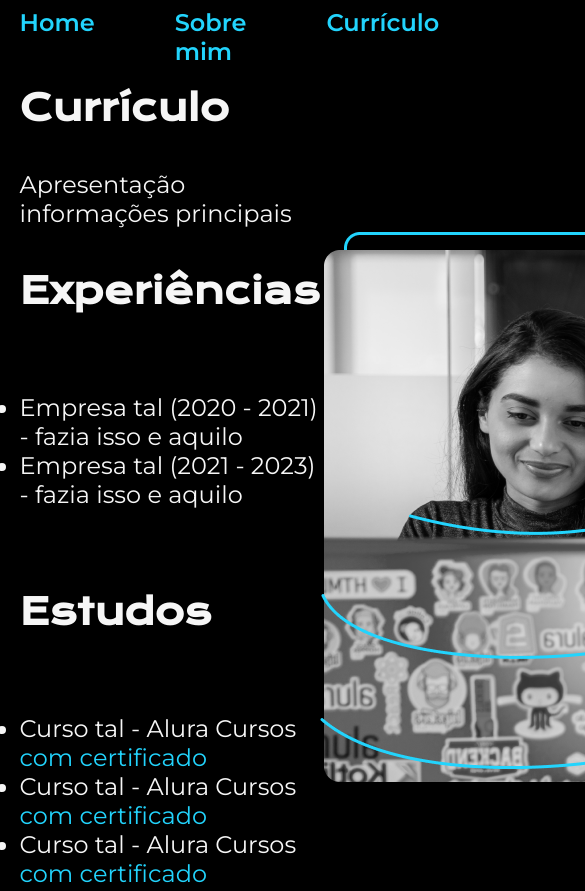
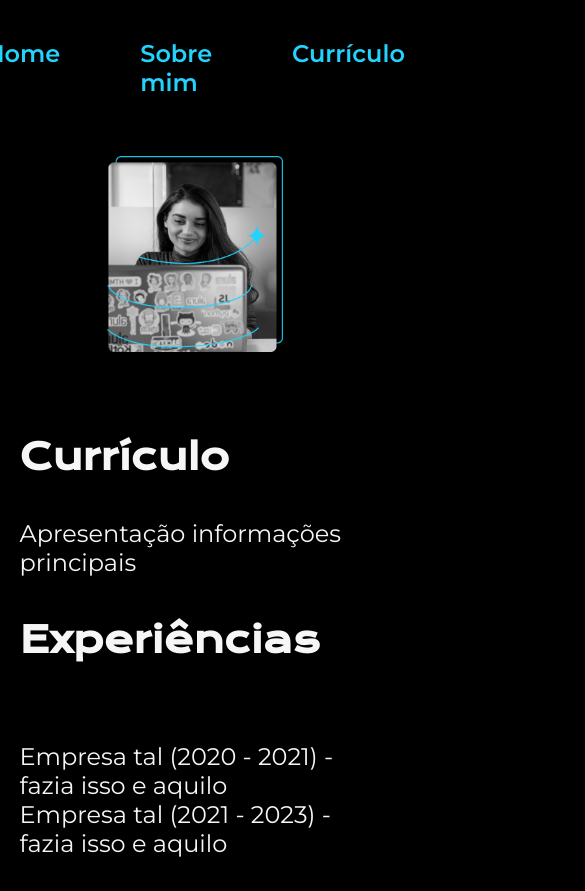
Before and after one commit to WallaceTor4/MeuPortfolio, a plain HTML site: page curriculo.html in a window 390 px wide. Shown: the top 891 px of the page, 585 px wide, since content can reach past the window. Drawn offline with nearby package versions, Linux system fonts and the light colour scheme.

Commit message:
Atualização do Portfólio

```diff
--- a/curriculo.html
+++ b/curriculo.html
@@ -23,20 +23,20 @@
                 <h2 class="apresentacao__conteudo__titulo">Experiências</h2>
                 <p class="apresentacao__conteudo__texto">
                     <ul class="apresentacao__conteudo__texto">
-                        <li>Empresa tal (2020 - 2021) - fazia isso e aquilo</li>
-                        <li>Empresa tal (2021 - 2023) - fazia isso e aquilo</li>
+                        <li class="apresentacao__conteudo__lista">Empresa tal (2020 - 2021) - fazia isso e aquilo</li>
+                        <li class="apresentacao__conteudo__lista">Empresa tal (2021 - 2023) - fazia isso e aquilo</li>
                     </ul>
                 </p>
                 <h2 class="apresentacao__conteudo__titulo">Estudos</h2>
                 <p class="apresentacao__conteudo__texto">
                     <ul class="apresentacao__conteudo__texto">
-                        <li>Curso tal - Alura Cursos <a href="#">com certificado</a></li>
-                        <li>Curso tal - Alura Cursos <a href="#">com certificado</a></li>
-                        <li>Curso tal - Alura Cursos <a href="#">com certificado</a></li>
+                        <li class="apresentacao__conteudo__lista">Curso tal - Alura Cursos <a href="#">com certificado</a></li>
+                        <li class="apresentacao__conteudo__lista">Curso tal - Alura Cursos <a href="#">com certificado</a></li>
+                        <li class="apresentacao__conteudo__lista">Curso tal - Alura Cursos <a href="#">com certificado</a></li>
                     </ul>
                 </p>
             </section>
-            <img src="./assets/imagem.png" alt="Foto da Joana Santos programando">
+            <img class="apresentacao__imagem" src="./assets/imagem.png" alt="Foto da Joana Santos programando">
     </main>
 
     <footer class="rodapé">
--- a/styles/style.css
+++ b/styles/style.css
@@ -32,7 +32,7 @@ body{
 
 .cabecalho__menu__link {
     font-family: var(--fonte-secundaria);
-    font-size: 24px;
+    font-size: 1.5rem;
     font-weight: 600;
     color: var(--cor-terciaria);
     text-decoration: none;
@@ -43,16 +43,17 @@ body{
     display: flex;
     align-items: center;
     justify-content: space-between;
+    gap: 82px;
 }
 .apresentacao__conteudo{
-    width: 615px;
+    width: 50%;
     display: flex;
     flex-direction: column;
     gap: 40px;
 }
 
 .apresentacao__conteudo__titulo{
-    font-size: 36px;
+    font-size: 2.25rem;
     font-family: var(--fonte-primaria);
 }
 
@@ -61,7 +62,7 @@ body{
 }
 
 .apresentacao__conteudo__texto{
-    font-size: 24px;
+    font-size: 1.5rem;
     font-family: var(--fonte-secundaria);
 }
 
@@ -80,17 +81,17 @@ body{
 .apresentacao__links__subtitulo{
     font-family: var(--fonte-primaria);
     font-weight: 400;
-    font-size: 24px;
+    font-size: 1.5rem;
 }
-.apresentacao__links__link{
+.apresentacao__links__navegacao{
     display: flex;
     justify-content: center;
     gap: 16px;
     border: 2px solid var(--cor-terciaria);
-    width: 378px;
+    width: 50%;
     text-align: center;
     border-radius: 8px;
-    font-size: 24px;
+    font-size: 1.5rem;
     font-weight: 600;
     padding: 21.5px 0;
     text-decoration: none;
@@ -104,12 +105,39 @@ body{
     padding: 23px 5px;
 }
 
+.apresentacao__imagem {
+    width: 50%;
+}
+
 .rodapé {
     padding: 24px;
     color: var(--cor-primaria);
     background-color: var(--cor-terciaria);
     text-align: center;
     font-family: var(--fonte-secundaria);
-    font-size: 24px;
+    font-size: 1.5rem;
     font-weight: 400;
 }
+
+@media (max-width: 1200px) {
+    .cabecalho {
+        padding: 10%;
+    }
+
+    .cabecalho__menu {
+        justify-content: center;
+    }
+
+    .apresentacao {
+        flex-direction: column-reverse;
+        padding: 5%;
+    }
+
+    .apresentacao__conteudo {
+        width: auto;
+    }
+
+    .apresentacao__conteudo__lista {
+        list-style: none;
+    }
+}
```
Also changed, not shown: about.html (+1 -1 lines), index.html (+4 -4 lines).
